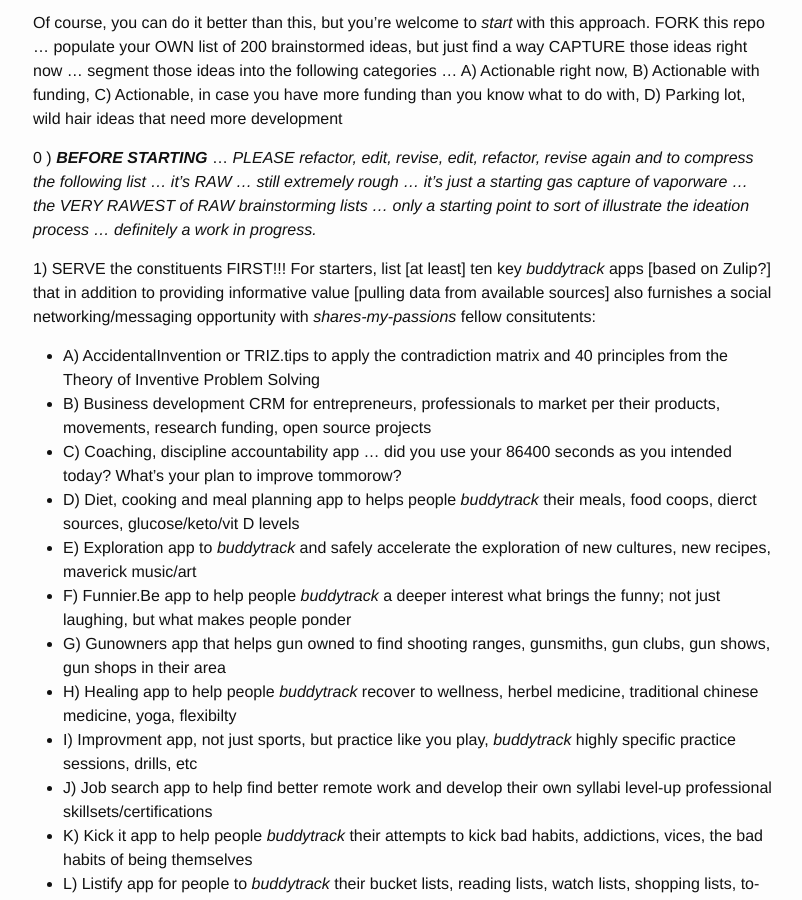
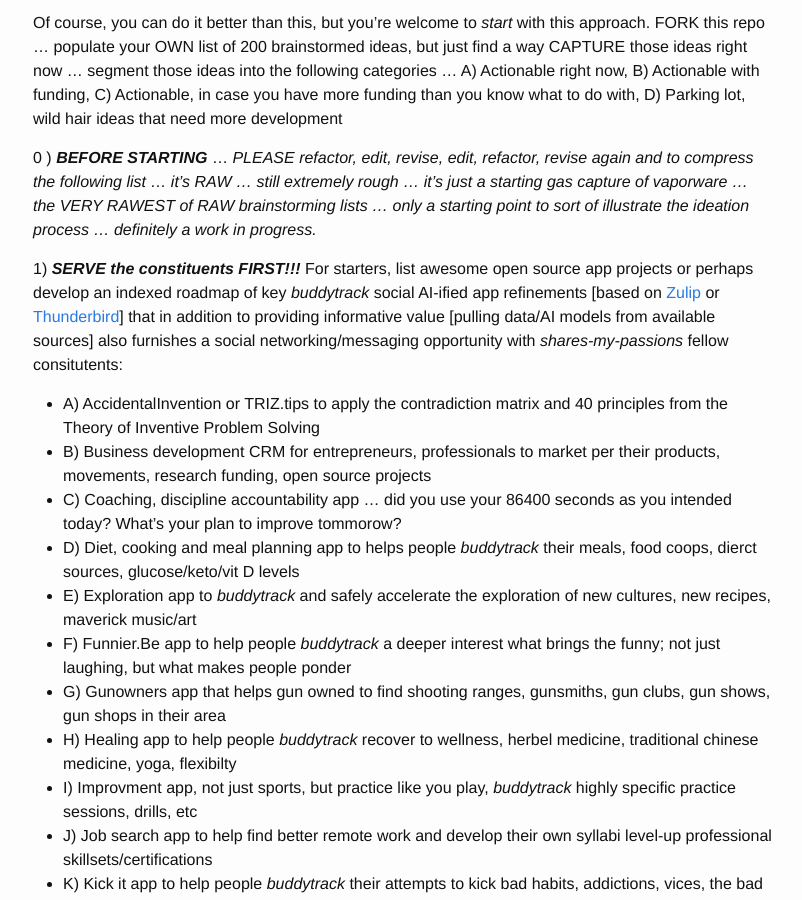
Before and after one commit to RockRapids/SHOP, a Jekyll site: the page built from _posts/2023-12-01-Studying-The-2024-POTUS-Race.MD, in a window 1280 px wide and 900 px high, scrolled down 4875 px. Shown: the whole window, without its empty margins (237-1039 px from the left). Built offline with Jekyll 4.4.1, drawn with Linux system fonts in a browser that asks for light colours.

Commit message:
opensourcist

```diff
--- a/_posts/2023-12-01-Studying-The-2024-POTUS-Race.MD
+++ b/_posts/2023-12-01-Studying-The-2024-POTUS-Race.MD
@@ -85,7 +85,7 @@ Of course, you can do it better than this, but you're welcome to *start* with th
 
 0 ) ***BEFORE STARTING*** ... *PLEASE refactor, edit, revise, edit, refactor, revise again and to compress the following list ... it's RAW ... still extremely rough ... it's just a starting gas capture of vaporware ... the VERY RAWEST of RAW brainstorming lists ... only a starting point to sort of illustrate the ideation process ... definitely a work in progress.*
 
-1) SERVE the constituents FIRST!!! For starters, list [at least] ten key *buddytrack* apps [based on Zulip?] that in addition to providing informative value [pulling data from available sources] also furnishes a social networking/messaging opportunity with *shares-my-passions* fellow consitutents:
+1) ***SERVE the constituents FIRST!!!*** For starters, list awesome open source app projects or perhaps develop an indexed roadmap of key *buddytrack* social AI-ified app refinements [based on [Zulip](https://github.com/zulip/zulip) or [Thunderbird](https://www.thunderbird.net/en-US/get-involved/)] that in addition to providing informative value [pulling data/AI models from available sources] also furnishes a social networking/messaging opportunity with *shares-my-passions* fellow consitutents:
 
 * A) AccidentalInvention or TRIZ.tips to apply the contradiction matrix and 40 principles from the Theory of Inventive Problem Solving
 * B) Business development CRM for entrepreneurs, professionals to market per their products, movements, research funding, open source projects
```
